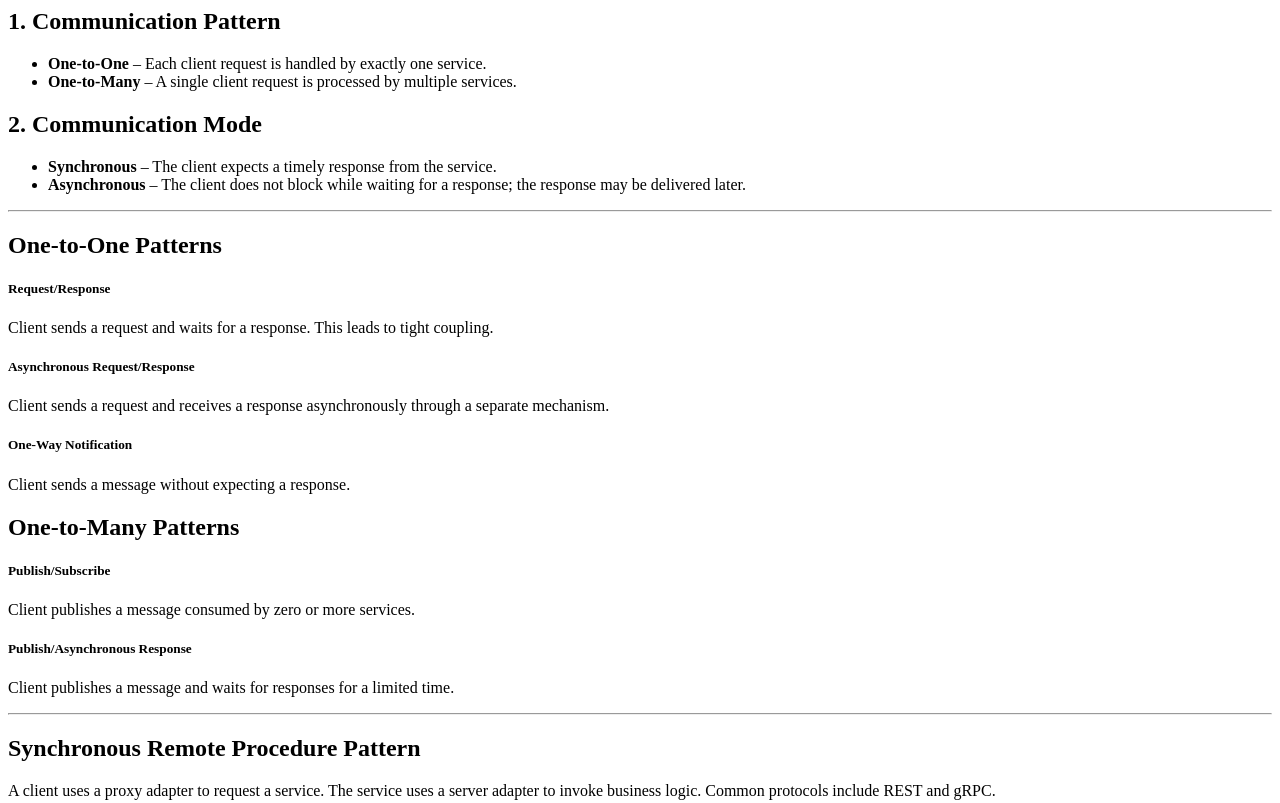
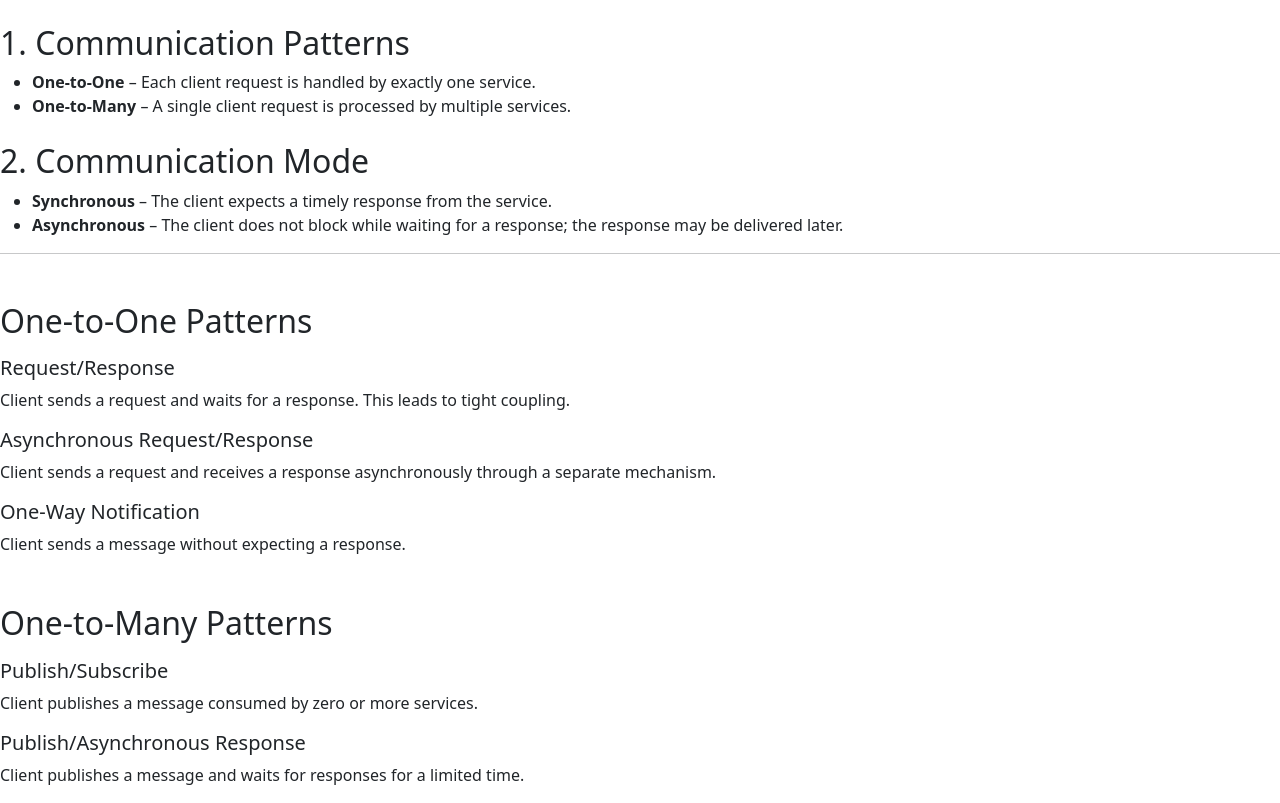
Before and after one commit to public00/sre, a plain HTML site: page communication-styles.html in a window 1280 px wide. Shown: the top 803 px of the page. Drawn offline with nearby package versions, Linux system fonts and the light colour scheme.

Commit message:
fix communication

```diff
--- a/communication-styles.html
+++ b/communication-styles.html
@@ -1,4 +1,14 @@
-<h2 class="mt-4">1. Communication Pattern</h2>
+<!DOCTYPE html>
+<html lang="en">
+<head>
+  <meta charset="UTF-8">
+  <title>Communication in microservices</title>
+  <link href="https://cdn.jsdelivr.net/npm/bootstrap@5.3.0/dist/css/bootstrap.min.css" rel="stylesheet">
+
+</head>
+<body>
+
+<h2 class="mt-4">1. Communication Patterns</h2>
 <ul>
   <li><strong>One-to-One</strong> – Each client request is handled by exactly one service.</li>
   <li><strong>One-to-Many</strong> – A single client request is processed by multiple services.</li>
@@ -140,3 +150,4 @@
   <li>Write idempotent message handlers.</li>
   <li>Track message IDs in a DB and discard duplicates.</li>
 </ul>
+</body>
```
